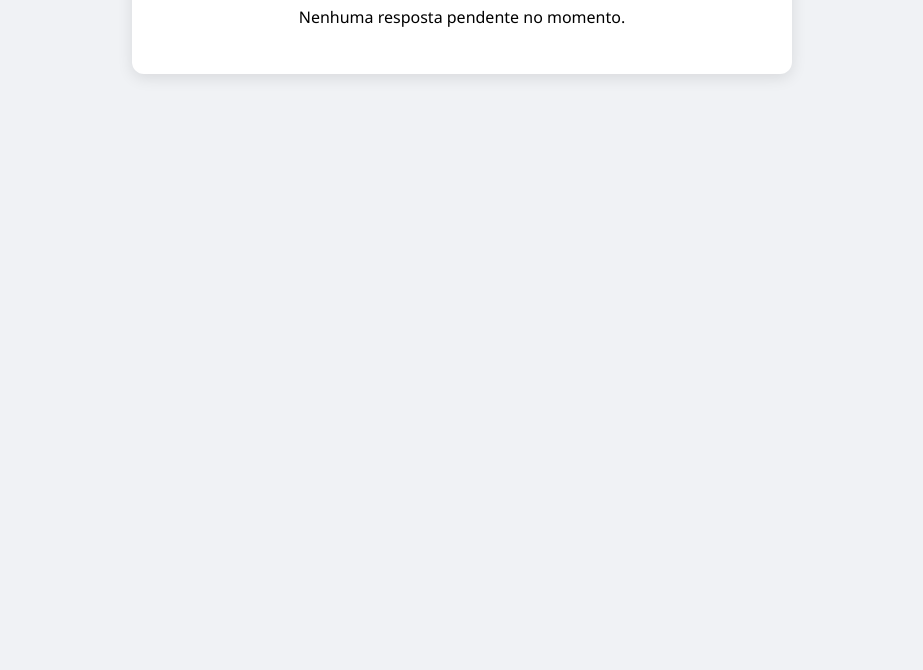
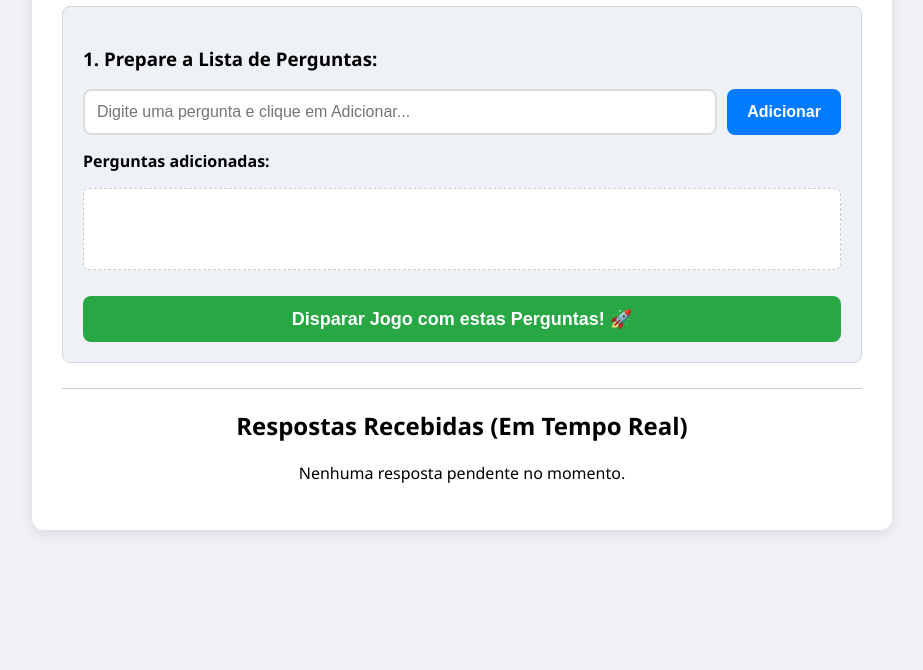
Before and after one commit to andresljong/jogo-quiz, a website: page public/professor.html in a window 1280 px wide. Shown: the part 130-800 px from the top of the page, without its empty margins (178-1101 px from the left). Drawn offline with nearby package versions, Linux system fonts and the light colour scheme; no server answers.

Commit message:
Update professor.html

```diff
--- a/public/professor.html
+++ b/public/professor.html
@@ -7,8 +7,26 @@
     <link rel="stylesheet" href="style.css">
 </head>
 <body>
-    <div class="container">
-        <h1>Painel de Avaliação do Professor</h1>
+    <div class="container" style="max-width: 800px;">
+        <h1>Painel do Professor</h1>
+
+        <div style="background: #eef2f7; padding: 20px; border-radius: 8px; margin-bottom: 25px; border: 1px solid #d0d7de; text-align: left;">
+            <h3>1. Prepare a Lista de Perguntas:</h3>
+            <div style="display: flex; gap: 10px;">
+                <input type="text" id="campo-pergunta" placeholder="Digite uma pergunta e clique em Adicionar..." style="margin: 0; flex-grow: 1;">
+                <button onclick="adicionarNaLista()" style="background-color: #007bff; padding: 0 20px;">Adicionar</button>
+            </div>
+
+            <h4 style="margin-top: 15px; margin-bottom: 5px;">Perguntas adicionadas:</h4>
+            <ol id="lista-preparacao" style="background: white; padding: 15px 30px; border-radius: 6px; border: 1px dashed #ccc; min-height: 50px;">
+                </ol>
+
+            <button onclick="dispararRodada()" style="background-color: #28a745; width: 100%; margin-top: 10px; font-size: 18px;">Disparar Jogo com estas Perguntas! 🚀</button>
+        </div>
+
+        <hr style="border: 0; border-top: 1px solid #ccc; margin: 20px 0;">
+
+        <h2>Respostas Recebidas (Em Tempo Real)</h2>
         <div id="lista-respostas">
             <p>Nenhuma resposta pendente no momento.</p>
         </div>
@@ -18,6 +36,37 @@
     <script>
         const socket = io();
         const listaRespostas = document.getElementById('lista-respostas');
+        const listaPreparacao = document.getElementById('lista-preparacao');
+
+        let perguntasTemporarias = [];
+
+        function adicionarNaLista() {
+            const input = document.getElementById('campo-pergunta');
+            const texto = input.value.trim();
+            if (!texto) return alert("Digite a pergunta antes de adicionar!");
+
+            perguntasTemporarias.push(texto);
+
+            // Atualiza a lista visual do professor
+            const li = document.createElement('li');
+            li.style.marginBottom = "5px";
+            li.innerText = texto;
+            listaPreparacao.appendChild(li);
+
+            input.value = "";
+            input.focus();
+        }
+
+        function dispararRodada() {
+            if (perguntasTemporarias.length === 0) {
+                return alert("Adicione pelo menos uma pergunta na lista antes de começar!");
+            }
+
+            if (confirm("Deseja iniciar o jogo agora? Isso enviará a primeira pergunta para os alunos e resetará o progresso de todos.")) {
+                socket.emit('iniciar_rodada_perguntas', { perguntas: perguntasTemporarias });
+                alert("Jogo iniciado com sucesso! Os alunos receberam a primeira pergunta.");
+            }
+        }
 
         socket.on('nova_resposta_professor', (dados) => {
             if (listaRespostas.querySelector('p')) {
@@ -29,7 +78,7 @@
             card.id = `card-${dados.id_aluno}`;
             card.innerHTML = `
                 <h3>Aluno: ${dados.nome}</h3>
-                <p><strong>Pergunta:</strong> ${dados.pergunta}</p>
+                <p><strong>Pergunta ${dados.indice_pergunta + 1}:</strong> ${dados.pergunta}</p>
                 <p><strong>Resposta enviada:</strong> "${dados.resposta}"</p>
                 <div class="acoes">
                     <button class="btn-aprovar" onclick="decidir('${dados.id_aluno}', true)">Aprovar ✔</button>
```
